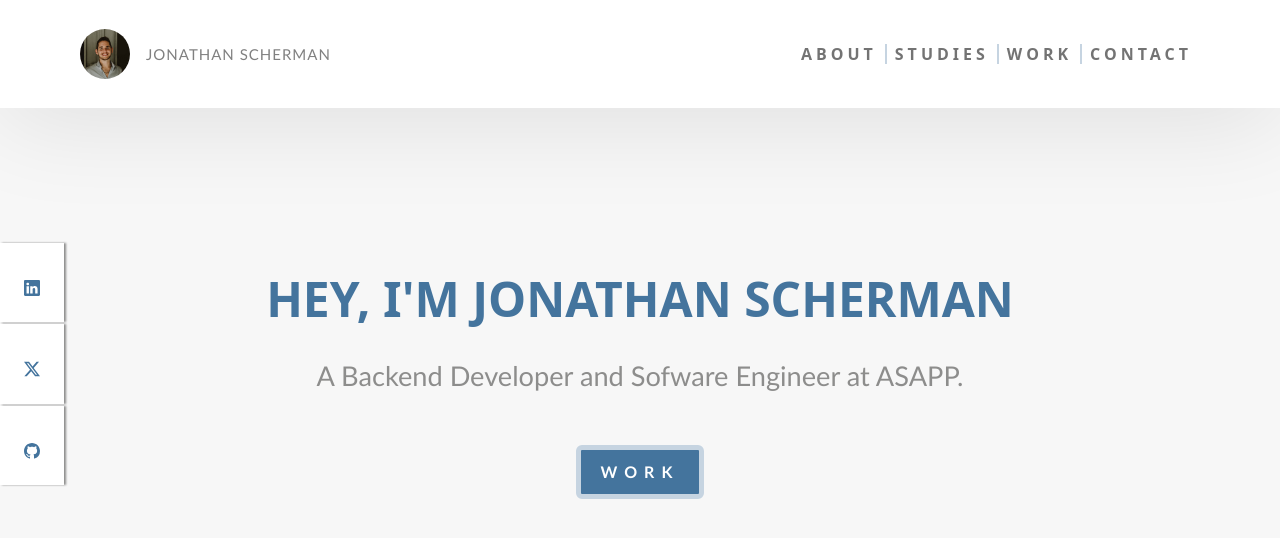
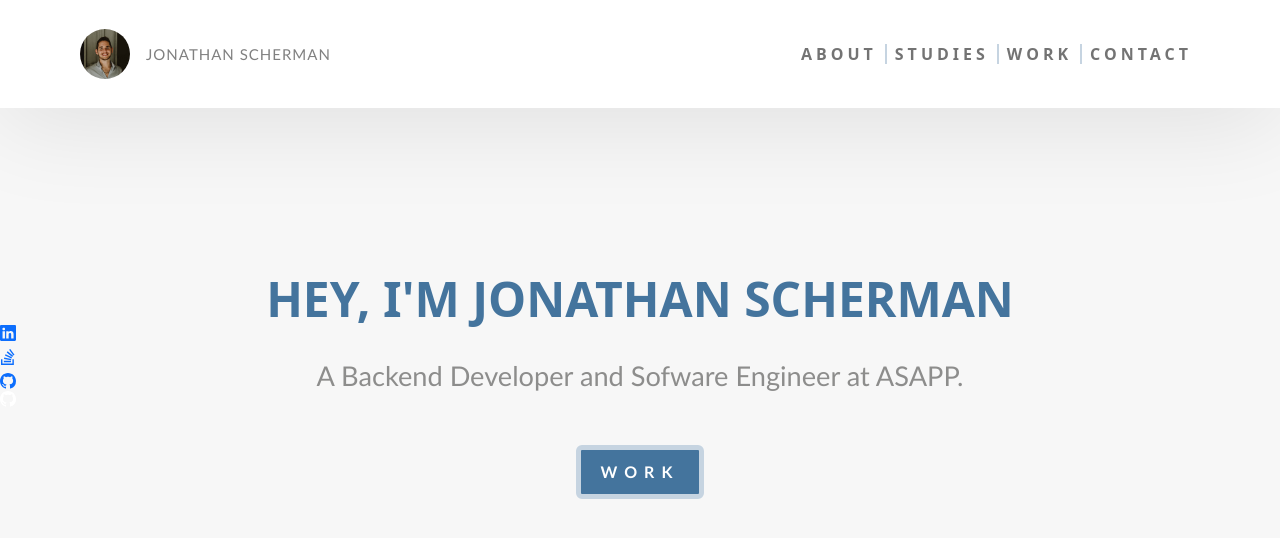
Before and after one commit to tamisimes/jonypage2, a plain HTML site: page index.html in a window 1280 px wide. Shown: the top 538 px of the page. Drawn offline with nearby package versions, Linux system fonts and the light colour scheme.

Commit message:
nuevos enlaces en el home

```diff
--- a/index.html
+++ b/index.html
@@ -44,14 +44,22 @@
             </div>
         </div>
            <div class="btn-group-vertical" role="group" aria-label="Basic example">
-          <button type="button" id="boton-lateral" class="btn btn-dark">
-            <svg class=logo1 xmlns="http://www.w3.org/2000/svg" width="16" height="16" fill="currentColor" class="bi bi-linkedin" viewBox="0 0 16 16">
+         <a href="https://www.linkedin.com/in/jscherman/">
+          <svg class=logo1 xmlns="http://www.w3.org/2000/svg" width="16" height="16" fill="currentColor" class="bi bi-linkedin" viewBox="0 0 16 16">
             <path d="M0 1.146C0 .513.526 0 1.175 0h13.65C15.474 0 16 .513 16 1.146v13.708c0 .633-.526 1.146-1.175 1.146H1.175C.526 16 0 15.487 0 14.854V1.146zm4.943 12.248V6.169H2.542v7.225h2.401zm-1.2-8.212c.837 0 1.358-.554 1.358-1.248-.015-.709-.52-1.248-1.342-1.248-.822 0-1.359.54-1.359 1.248 0 .694.521 1.248 1.327 1.248h.016zm4.908 8.212V9.359c0-.216.016-.432.08-.586.173-.431.568-.878 1.232-.878.869 0 1.216.662 1.216 1.634v3.865h2.401V9.25c0-2.22-1.184-3.252-2.764-3.252-1.274 0-1.845.7-2.165 1.193v.025h-.016a5.54 5.54 0 0 1 .016-.025V6.169h-2.4c.03.678 0 7.225 0 7.225h2.4z"/>
-          </svg></button>
-          <button type="button" id= "boton-lateral" class="btn btn-dark" href=""><svg class=logo1 xmlns="http://www.w3.org/2000/svg" width="16" height="16" fill="currentColor" class="bi bi-twitter-x" viewBox="0 0 16 16">
-            <path d="M12.6.75h2.454l-5.36 6.142L16 15.25h-4.937l-3.867-5.07-4.425 5.07H.316l5.733-6.57L0 .75h5.063l3.495 4.633L12.601.75Zm-.86 13.028h1.36L4.323 2.145H2.865l8.875 11.633Z"/>
-          </svg></button>
-          <button type="button" id= "boton-lateral" class="btn btn-dark"><svg class="logo1" xmlns="http://www.w3.org/2000/svg" width="16" height="16" fill="currentColor" class="bi bi-github" viewBox="0 0 16 16">
+          </svg>
+         </a>
+         <a href="https://stackoverflow.com/users/2601512/jscherman"><svg xmlns="http://www.w3.org/2000/svg" width="16" height="16" fill="currentColor" class="bi bi-stack-overflow" viewBox="0 0 16 16">
+          <path d="M12.412 14.572V10.29h1.428V16H1v-5.71h1.428v4.282h9.984z"/>
+          <path d="M3.857 13.145h7.137v-1.428H3.857v1.428zM10.254 0 9.108.852l4.26 5.727 1.146-.852L10.254 0zm-3.54 3.377 5.484 4.567.913-1.097L7.627 2.28l-.914 1.097zM4.922 6.55l6.47 3.013.603-1.294-6.47-3.013-.603 1.294zm-.925 3.344 6.985 1.469.294-1.398-6.985-1.468-.294 1.397z"/>
+        </svg>
+      </a>
+      <a href="https://github.com/scherman">
+        <svg xmlns="http://www.w3.org/2000/svg" width="16" height="16" fill="currentColor" class="bi bi-github" viewBox="0 0 16 16">
+          <path d="M8 0C3.58 0 0 3.58 0 8c0 3.54 2.29 6.53 5.47 7.59.4.07.55-.17.55-.38 0-.19-.01-.82-.01-1.49-2.01.37-2.53-.49-2.69-.94-.09-.23-.48-.94-.82-1.13-.28-.15-.68-.52-.01-.53.63-.01 1.08.58 1.23.82.72 1.21 1.87.87 2.33.66.07-.52.28-.87.51-1.07-1.78-.2-3.64-.89-3.64-3.95 0-.87.31-1.59.82-2.15-.08-.2-.36-1.02.08-2.12 0 0 .67-.21 2.2.82.64-.18 1.32-.27 2-.27.68 0 1.36.09 2 .27 1.53-1.04 2.2-.82 2.2-.82.44 1.1.16 1.92.08 2.12.51.56.82 1.27.82 2.15 0 3.07-1.87 3.75-3.65 3.95.29.25.54.73.54 1.48 0 1.07-.01 1.93-.01 2.2 0 .21.15.46.55.38A8.012 8.012 0 0 0 16 8c0-4.42-3.58-8-8-8z"/>
+        </svg>
+      </a>
+   <svg class="logo1" xmlns="http://www.w3.org/2000/svg" width="16" height="16" fill="currentColor" class="bi bi-github" viewBox="0 0 16 16">
             <path d="M8 0C3.58 0 0 3.58 0 8c0 3.54 2.29 6.53 5.47 7.59.4.07.55-.17.55-.38 0-.19-.01-.82-.01-1.49-2.01.37-2.53-.49-2.69-.94-.09-.23-.48-.94-.82-1.13-.28-.15-.68-.52-.01-.53.63-.01 1.08.58 1.23.82.72 1.21 1.87.87 2.33.66.07-.52.28-.87.51-1.07-1.78-.2-3.64-.89-3.64-3.95 0-.87.31-1.59.82-2.15-.08-.2-.36-1.02.08-2.12 0 0 .67-.21 2.2.82.64-.18 1.32-.27 2-.27.68 0 1.36.09 2 .27 1.53-1.04 2.2-.82 2.2-.82.44 1.1.16 1.92.08 2.12.51.56.82 1.27.82 2.15 0 3.07-1.87 3.75-3.65 3.95.29.25.54.73.54 1.48 0 1.07-.01 1.93-.01 2.2 0 .21.15.46.55.38A8.012 8.012 0 0 0 16 8c0-4.42-3.58-8-8-8z"/>
           </svg></button>
         </div>
```
